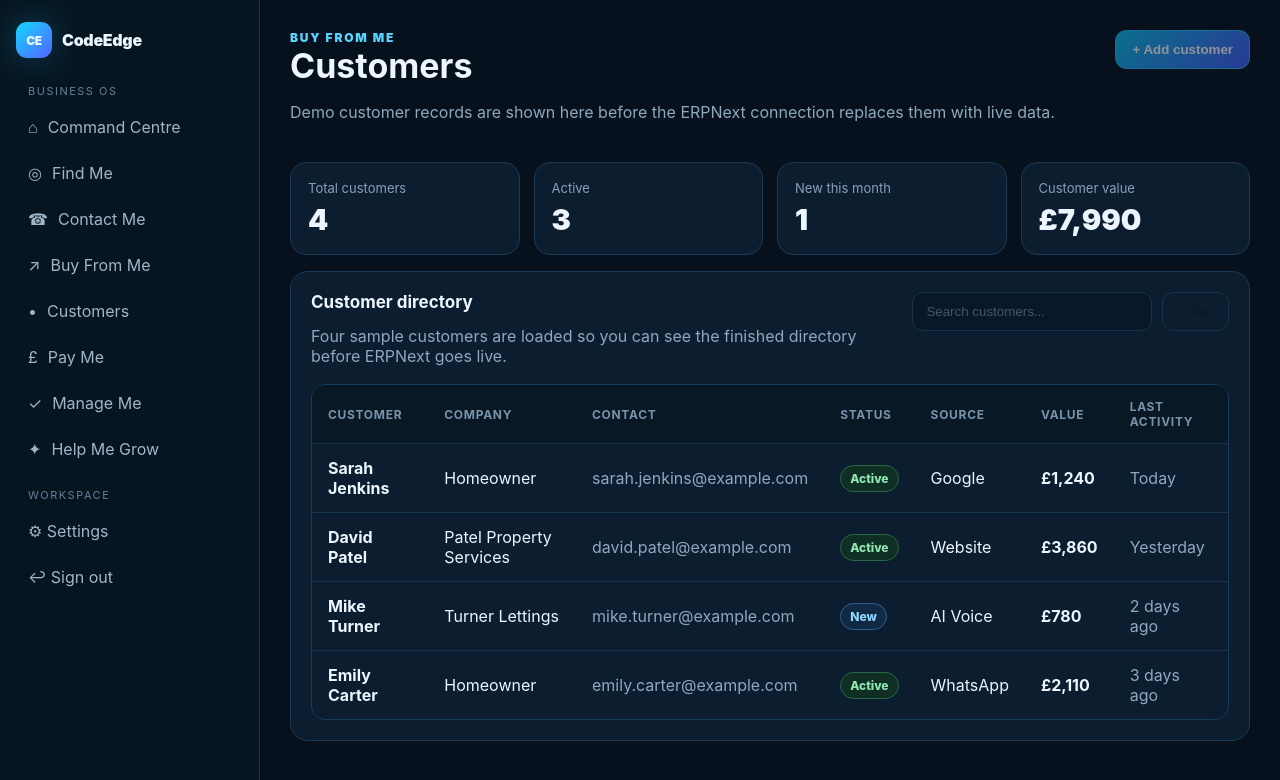
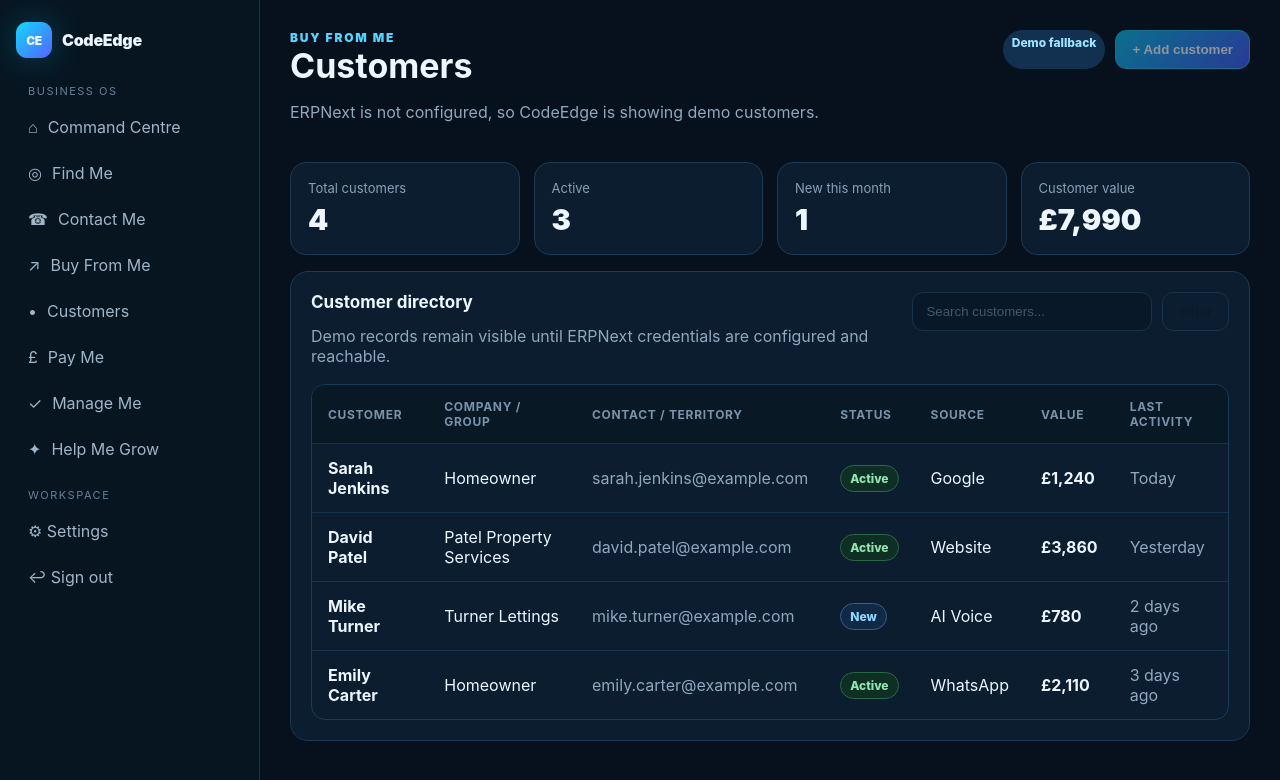
Before and after one commit to sohail654312-gif/codeedge-business-os, a Next.js app: page /dashboard/buy-from-me/customers in a window 1280 px wide. Shown: the top 780 px of the page. Built offline with nearby package versions, Linux system fonts and the light colour scheme; no server answers.

Commit message:
customers: switch page to ERPNext data source with fallback

```diff
--- a/src/app/dashboard/buy-from-me/customers/page.tsx
+++ b/src/app/dashboard/buy-from-me/customers/page.tsx
@@ -1,26 +1,31 @@
-import { customers } from "@/data/demo";
+import { getCustomerDirectoryData } from "@/modules/buy-from-me/customers/data";
 
-export default function CustomersPage() {
+export default async function CustomersPage() {
+  const directory = await getCustomerDirectoryData();
+  const isLive = directory.mode === "erpnext";
+  const activeCount = directory.rows.filter((customer) => customer.status === "Active").length;
+
   return (
     <>
       <div className="pageHead">
         <div>
           <div className="eyebrow">Buy From Me</div>
           <h1>Customers</h1>
-          <p className="muted">
-            Demo customer records are shown here before the ERPNext connection replaces them with live data.
-          </p>
+          <p className="muted">{directory.note}</p>
         </div>
-        <button className="btn primary" type="button" disabled title="Enabled in a later step">
-          + Add customer
-        </button>
+        <div className="row">
+          <span className="pill">{isLive ? "ERPNext live" : "Demo fallback"}</span>
+          <button className="btn primary" type="button" disabled title="Enabled in a later step">
+            + Add customer
+          </button>
+        </div>
       </div>
 
       <div className="statGrid compact">
-        <div className="stat"><div className="statLabel">Total customers</div><div className="statValue">4</div></div>
-        <div className="stat"><div className="statLabel">Active</div><div className="statValue">3</div></div>
-        <div className="stat"><div className="statLabel">New this month</div><div className="statValue">1</div></div>
-        <div className="stat"><div className="statLabel">Customer value</div><div className="statValue">£7,990</div></div>
+        <div className="stat"><div className="statLabel">Total customers</div><div className="statValue">{directory.rows.length}</div></div>
+        <div className="stat"><div className="statLabel">Active</div><div className="statValue">{activeCount}</div></div>
+        <div className="stat"><div className="statLabel">New this month</div><div className="statValue">{isLive ? "—" : "1"}</div></div>
+        <div className="stat"><div className="statLabel">Customer value</div><div className="statValue">{isLive ? "—" : "£7,990"}</div></div>
       </div>
 
       <section className="panel topGap">
@@ -28,7 +33,9 @@ export default function CustomersPage() {
           <div>
             <h2>Customer directory</h2>
             <p className="muted customerSubtext">
-              Four sample customers are loaded so you can see the finished directory before ERPNext goes live.
+              {isLive
+                ? "Live customer records are coming from ERPNext."
+                : "Demo records remain visible until ERPNext credentials are configured and reachable."}
             </p>
           </div>
           <div className="customerFilters">
@@ -42,8 +49,8 @@ export default function CustomersPage() {
             <thead>
               <tr>
                 <th>Customer</th>
-                <th>Company</th>
-                <th>Contact</th>
+                <th>Company / Group</th>
+                <th>Contact / Territory</th>
                 <th>Status</th>
                 <th>Source</th>
                 <th>Value</th>
@@ -51,8 +58,8 @@ export default function CustomersPage() {
               </tr>
             </thead>
             <tbody>
-              {customers.map((customer) => (
-                <tr key={customer.name}>
+              {directory.rows.map((customer) => (
+                <tr key={`${customer.name}-${customer.source}`}>
                   <td><b>{customer.name}</b></td>
                   <td>{customer.company}</td>
                   <td className="muted">{customer.contact}</td>
```
